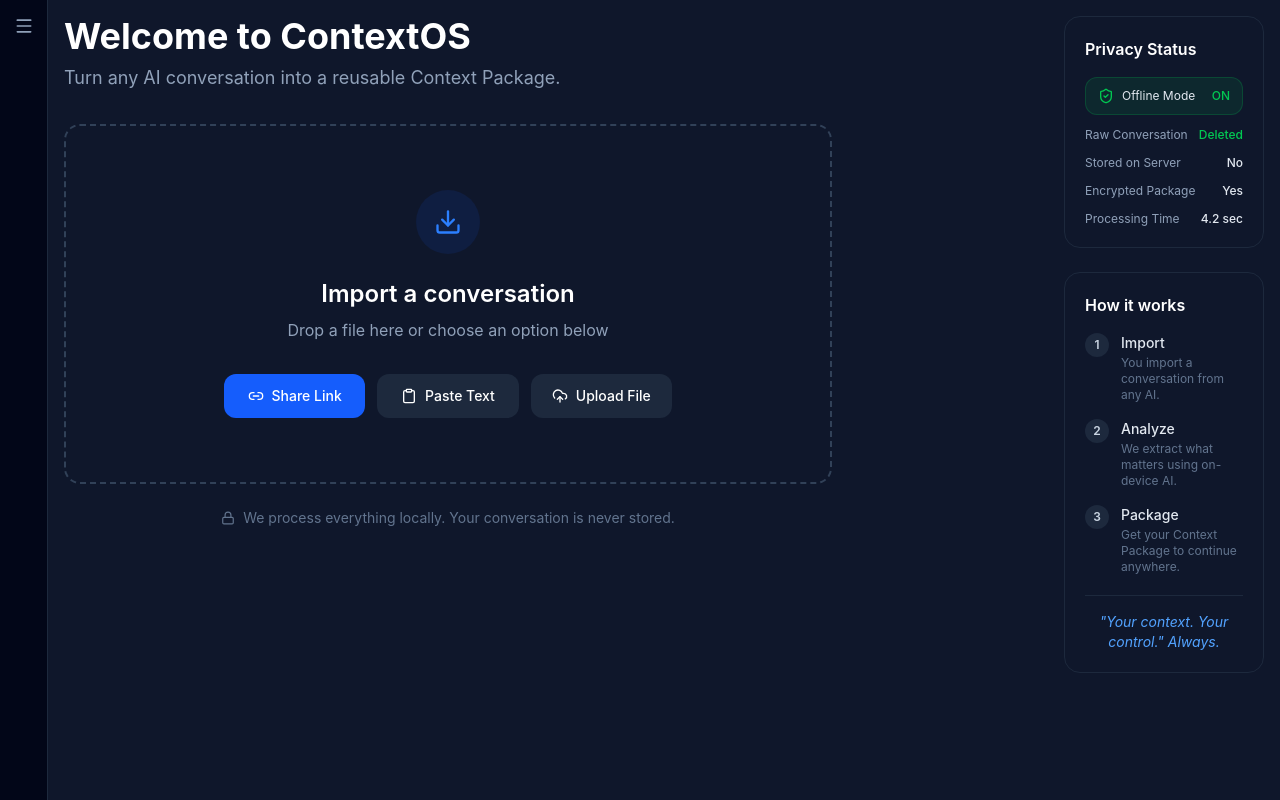
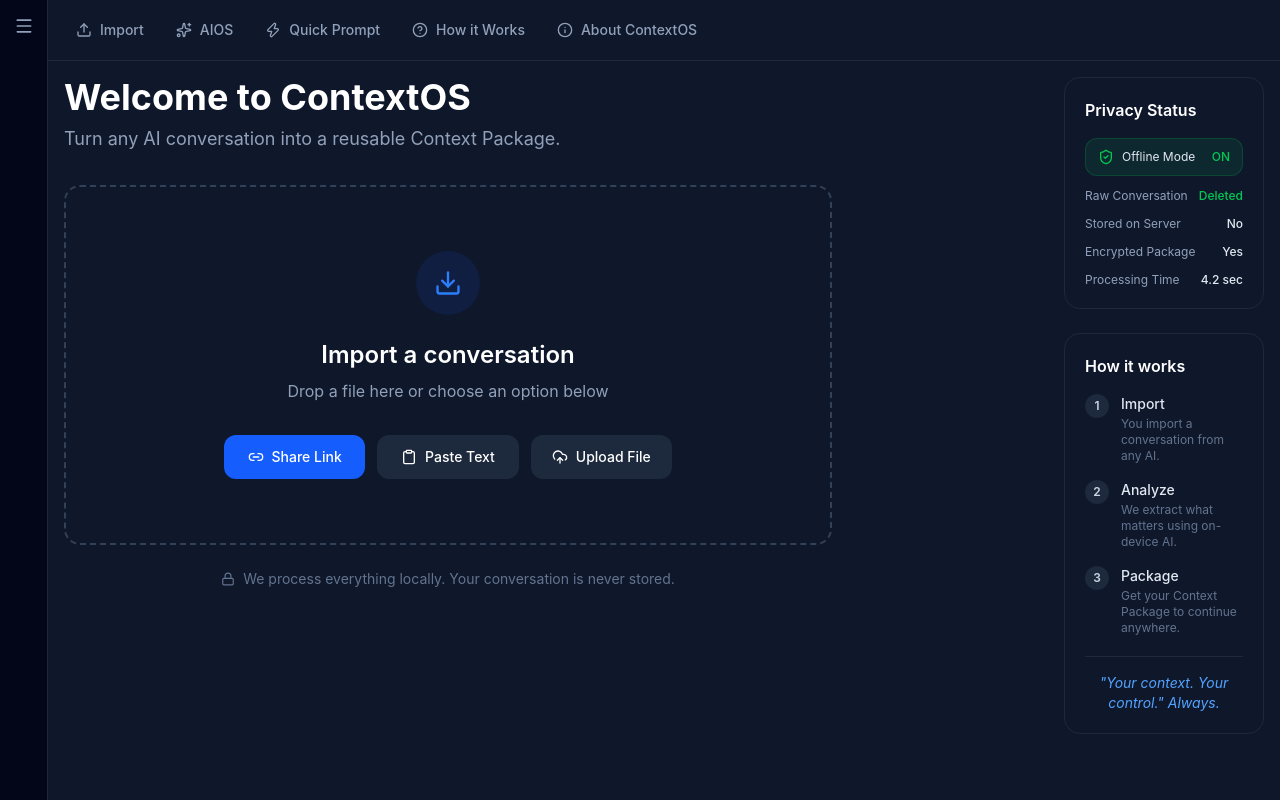
Before and after one commit to Ernest4599/Contextos-desktop-frontend-, a React (Vite) app: page /home in a window 1280 px wide. Built offline with nearby package versions, Linux system fonts and the light colour scheme; no server answers.

Commit message:
Add top nav bar to Home: Import, AIOS, Quick Prompt, How it Works, About ContextOS

```diff
--- a/src/Home.tsx
+++ b/src/Home.tsx
@@ -1,11 +1,34 @@
 import { useNavigate } from 'react-router-dom'
-import { Link2, Clipboard, UploadCloud, Download, Lock, ShieldCheck } from 'lucide-react'
+import { Link2, Clipboard, UploadCloud, Download, Lock, ShieldCheck, Sparkles, Zap, Upload, HelpCircle, Info } from 'lucide-react'
+
+const homeTopNavItems = [
+  { to: '/import', label: 'Import', icon: Upload },
+  { to: '/aios', label: 'AIOS', icon: Sparkles },
+  { to: '/quick-prompt', label: 'Quick Prompt', icon: Zap },
+  { to: '/how-it-works', label: 'How it Works', icon: HelpCircle },
+  { to: '/about', label: 'About ContextOS', icon: Info },
+]
 
 function Home() {
   const navigate = useNavigate()
 
   return (
-    <div className="flex-1 flex gap-6 p-4 h-screen overflow-y-auto">
+    <div className="flex-1 flex flex-col h-screen overflow-y-auto">
+      <div className="flex items-center gap-2 px-4 py-3 border-b border-slate-800 overflow-x-auto shrink-0">
+        {homeTopNavItems.map(({ to, label, icon: Icon }) => (
+          <button
+            key={to}
+            type="button"
+            onClick={() => navigate(to)}
+            className="flex items-center gap-2 px-3 py-2 rounded-lg text-sm font-medium text-slate-400 hover:bg-slate-800 hover:text-white transition-colors whitespace-nowrap shrink-0"
+          >
+            <Icon size={16} />
+            {label}
+          </button>
+        ))}
+      </div>
+
+      <div className="flex-1 flex gap-6 p-4 overflow-y-auto">
       {/* Center column */}
       <div className="flex-1 max-w-3xl">
         <h1 className="text-4xl font-bold text-white mb-2">Welcome to ContextOS</h1>
@@ -117,6 +140,7 @@
           </div>
         </div>
       </div>
+      </div>
     </div>
   )
 }
```
